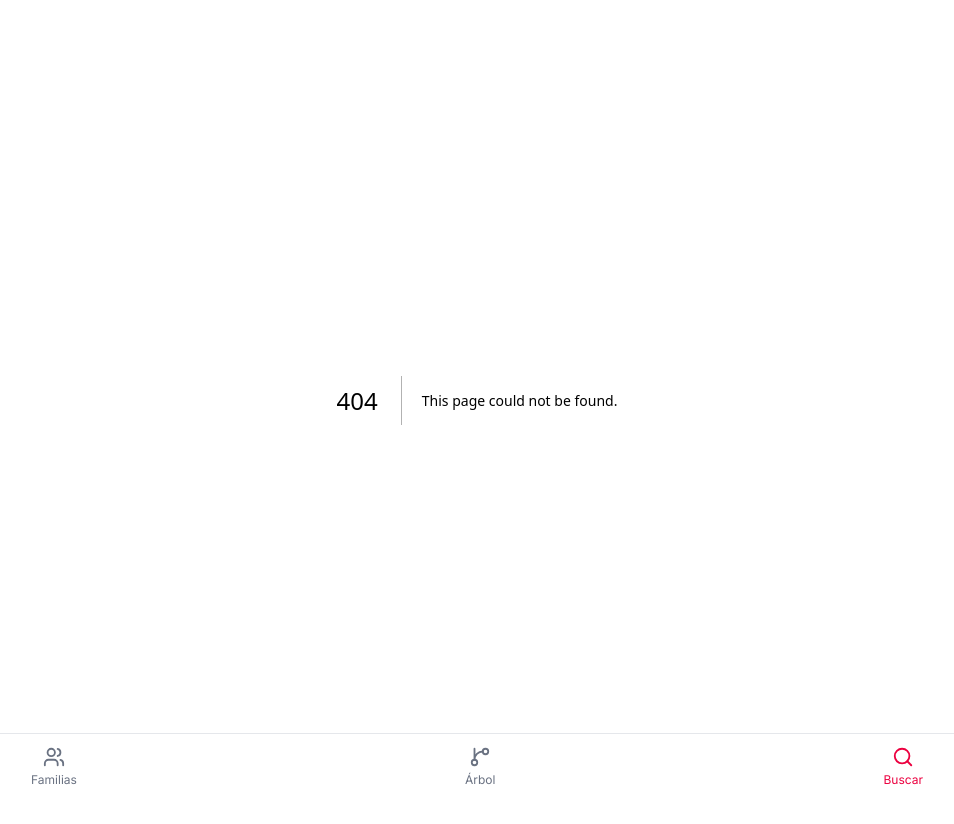
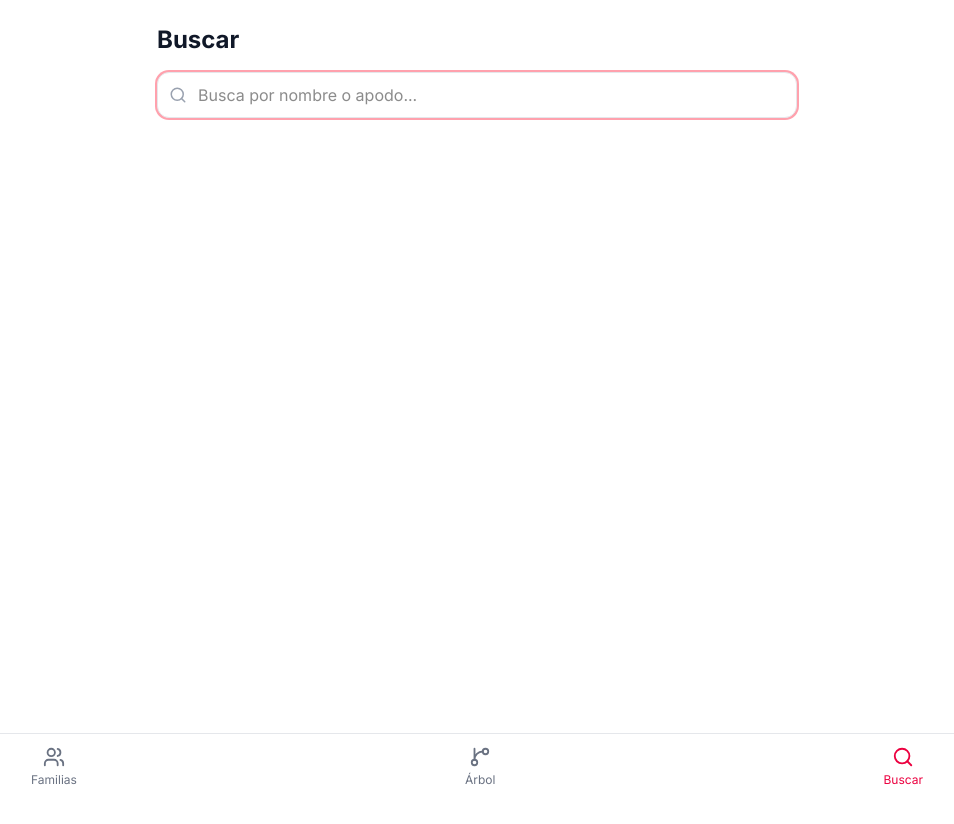
Before and after one commit to suscripcionesvanessa-droid/wedding-family-tree, a Next.js app: page /search in a window 1280 px wide. Before the commit this address had no page. Shown: the top 824 px of the page, without its empty margins (163-1117 px from the left). After the commit the page ends 800 px from the top, so only its background shows below. Built offline with nearby package versions, Linux system fonts and the light colour scheme.

Commit message:
feat: add search page with debounced real-time results

```diff
--- /dev/null
+++ b/src/app/search/page.tsx
@@ -0,0 +1,52 @@
+'use client'
+import { useState, useEffect, useRef } from 'react'
+import { searchPeople } from '@/lib/api/people'
+import { PersonCard } from '@/components/PersonCard'
+import { Search } from 'lucide-react'
+import type { Person } from '@/types'
+
+export default function SearchPage() {
+  const [query, setQuery] = useState('')
+  const [results, setResults] = useState<Person[]>([])
+  const [loading, setLoading] = useState(false)
+  const debounceRef = useRef<ReturnType<typeof setTimeout>>(null)
+
+  useEffect(() => {
+    if (!query.trim()) { setResults([]); return }
+    clearTimeout(debounceRef.current!)
+    debounceRef.current = setTimeout(() => {
+      setLoading(true)
+      searchPeople(query)
+        .then(setResults)
+        .catch(() => setResults([]))
+        .finally(() => setLoading(false))
+    }, 300)
+    return () => clearTimeout(debounceRef.current!)
+  }, [query])
+
+  return (
+    <main className="max-w-2xl mx-auto px-4 pt-6">
+      <h1 className="text-2xl font-bold text-gray-900 mb-4">Buscar</h1>
+      <div className="relative mb-4">
+        <Search size={18} className="absolute left-3 top-1/2 -translate-y-1/2 text-gray-400" />
+        <input
+          type="text"
+          value={query}
+          onChange={e => setQuery(e.target.value)}
+          placeholder="Busca por nombre o apodo..."
+          autoFocus
+          className="w-full pl-10 pr-4 py-2.5 rounded-xl border border-gray-200 bg-white focus:outline-none focus:ring-2 focus:ring-rose-300"
+        />
+      </div>
+      {loading && <p className="text-gray-400 text-sm text-center">Buscando...</p>}
+      {!loading && results.length > 0 && (
+        <div className="grid grid-cols-3 gap-3">
+          {results.map(p => <PersonCard key={p.id} person={p} />)}
+        </div>
+      )}
+      {!loading && query.trim() && results.length === 0 && (
+        <p className="text-center text-gray-500 mt-12">No se encontró "{query}"</p>
+      )}
+    </main>
+  )
+}
```
